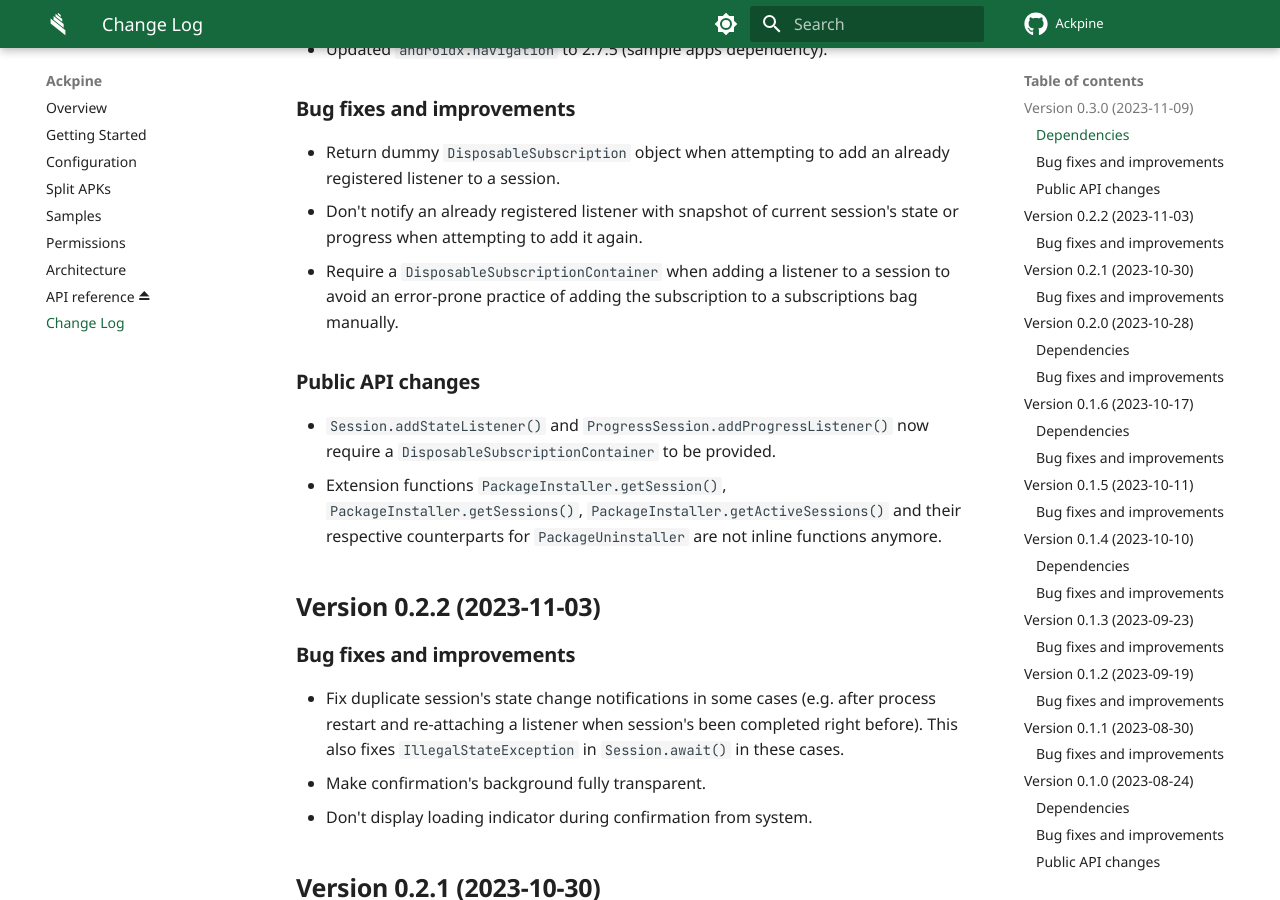
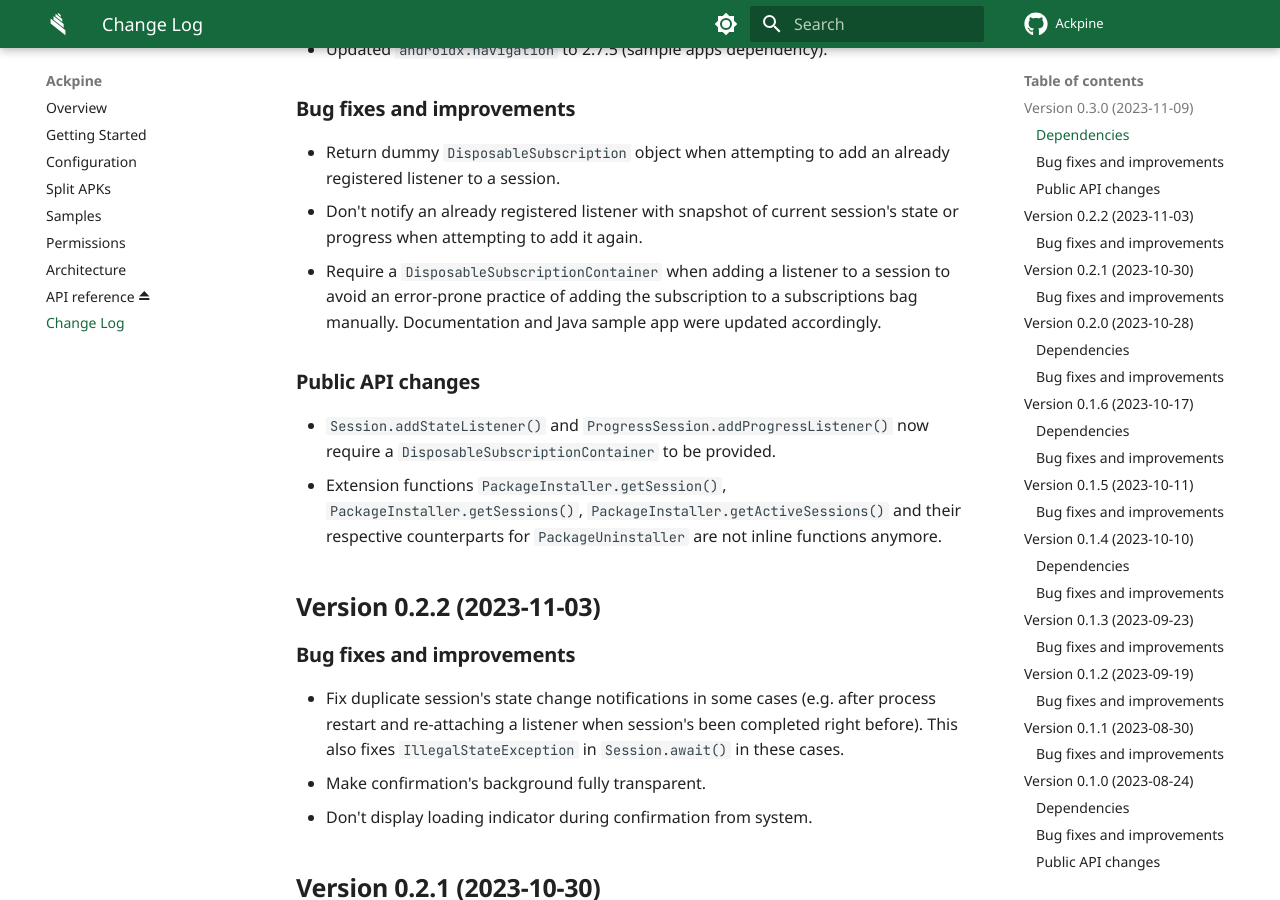
Before and after one commit to solrudev/Ackpine, an MkDocs documentation site: the page built from docs/changelog.md, in a window 1280 px wide and 900 px high, scrolled down 384 px. Built offline with MkDocs 1.6.1 and Material for MkDocs 9.7.7, drawn with Linux system fonts in a browser that asks for light colours; comment, search, counter and statistics services are not loaded.

Commit message:
0.3.0 changelog

```diff
--- a/docs/changelog.md
+++ b/docs/changelog.md
@@ -14,7 +14,7 @@ Version 0.3.0 (2023-11-09)
 
 - Return dummy `DisposableSubscription` object when attempting to add an already registered listener to a session.
 - Don't notify an already registered listener with snapshot of current session's state or progress when attempting to add it again.
-- Require a `DisposableSubscriptionContainer` when adding a listener to a session to avoid an error-prone practice of adding the subscription to a subscriptions bag manually.
+- Require a `DisposableSubscriptionContainer` when adding a listener to a session to avoid an error-prone practice of adding the subscription to a subscriptions bag manually. Documentation and Java sample app were updated accordingly.
 
 ### Public API changes
 
```
